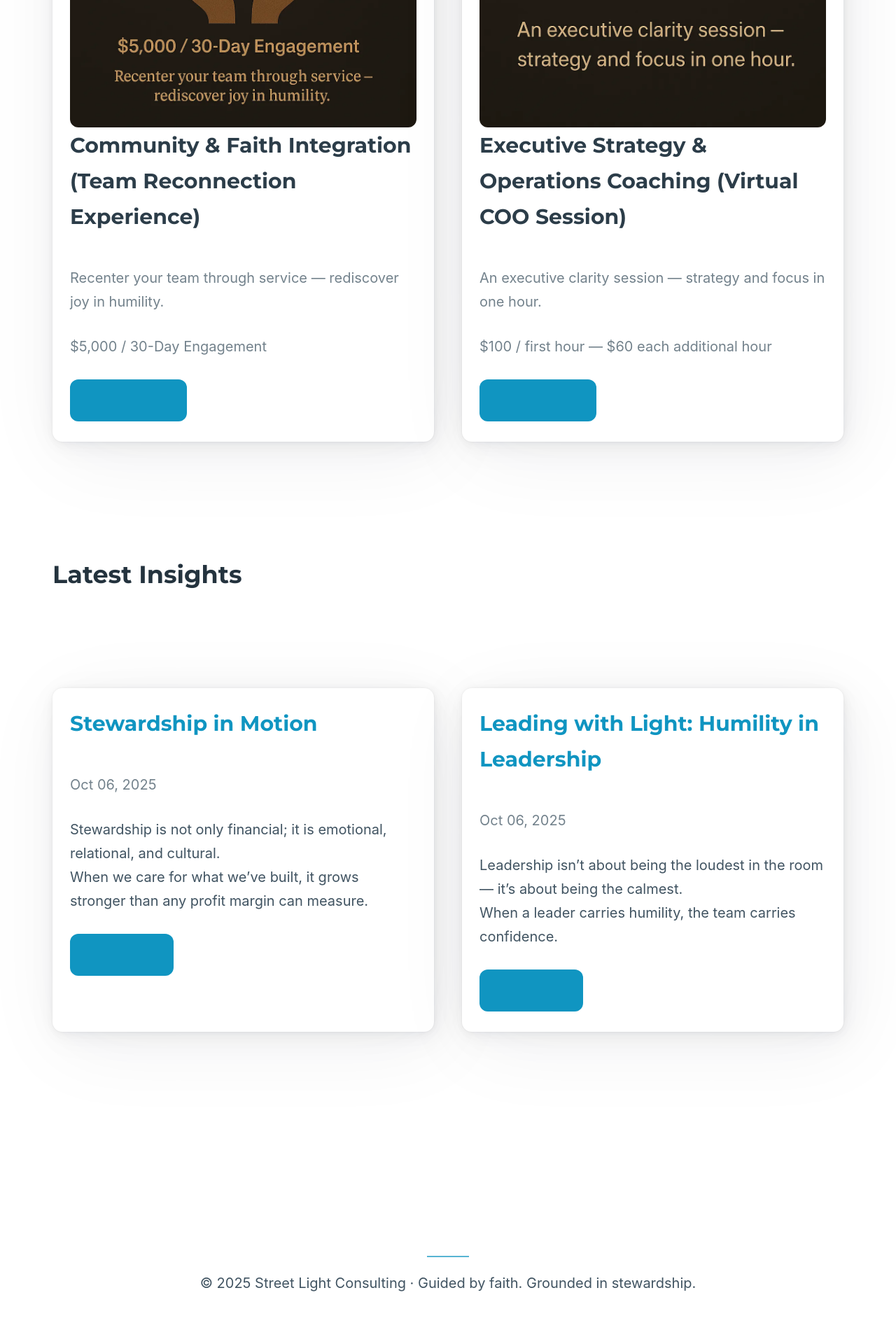
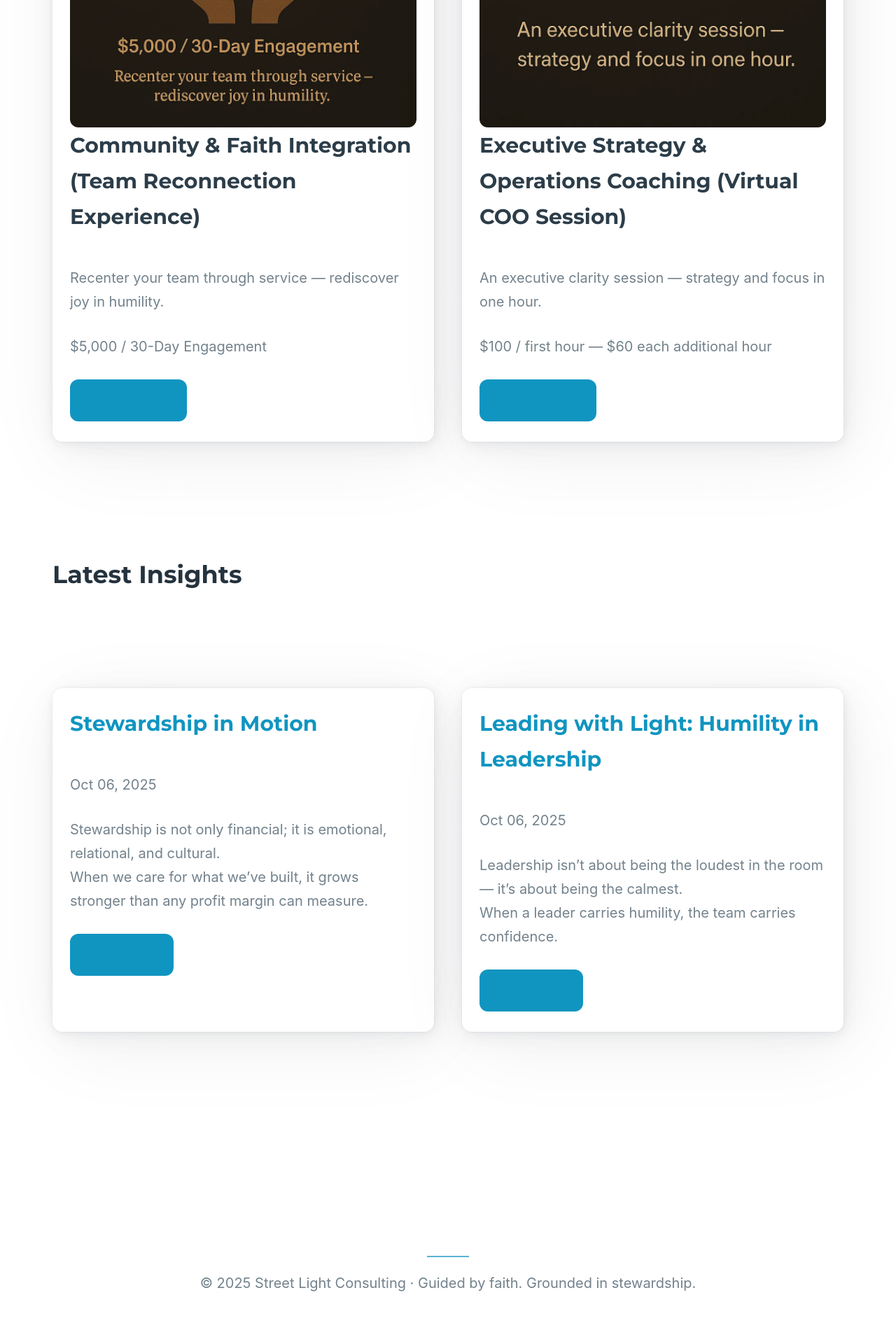
Before and after one commit to Street-Light-Consulting/street-light-consulting.github.io, a Jekyll site: the page built from index.md, in a window 1280 px wide. Shown: the part 1608-3528 px from the top of the page at 70% size. Built offline with Jekyll 4.4.1, drawn with Linux system fonts in a browser that asks for light colours.

Commit message:
update style

```diff
--- a/assets/css/style.css
+++ b/assets/css/style.css
@@ -18,6 +18,8 @@ body {
   line-height: 1.7;
   background: var(--background-color);
 }
+
+p {color: var(--muted-color); }
 
 
 h1, h2, h3 { font-family: "Montserrat", sans-serif; color: var(--color); }
```
